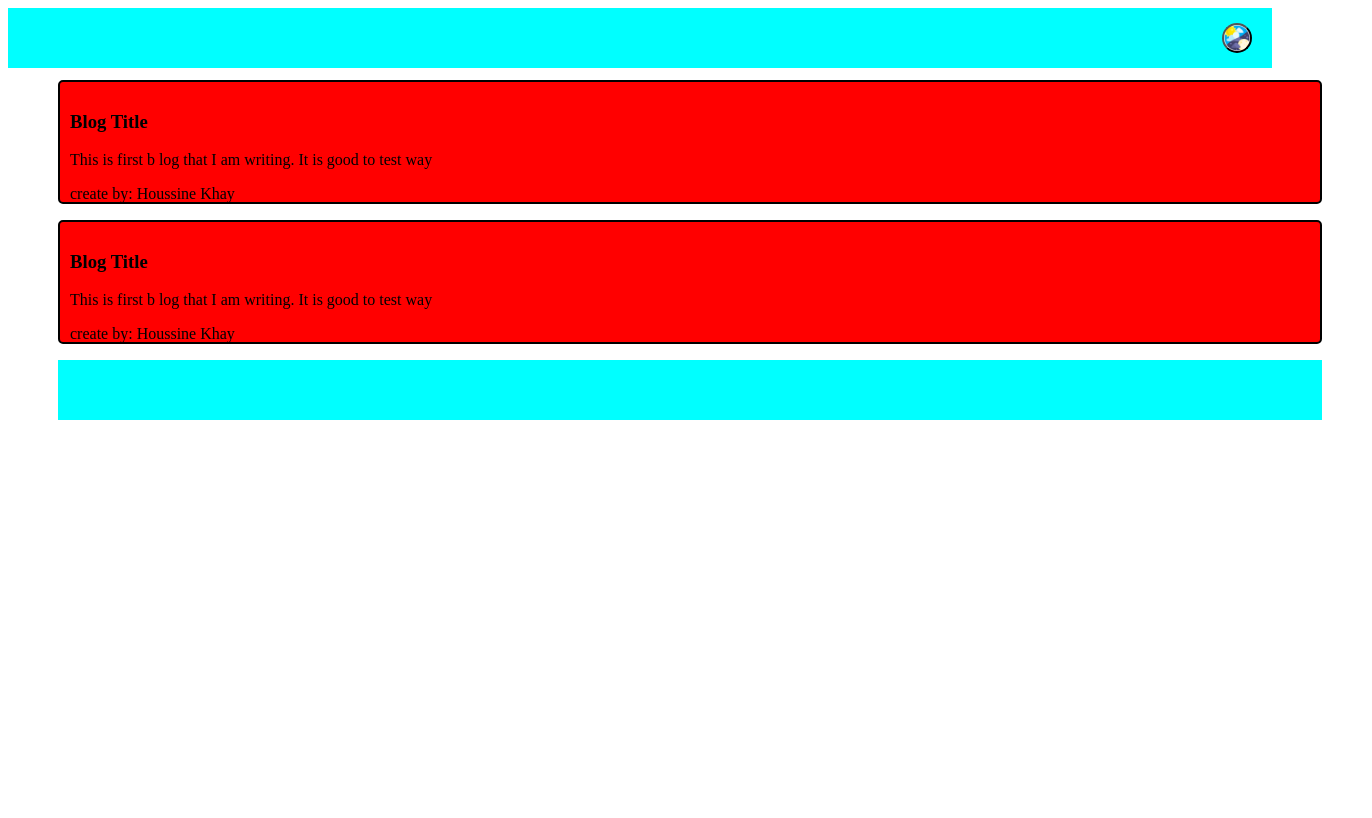
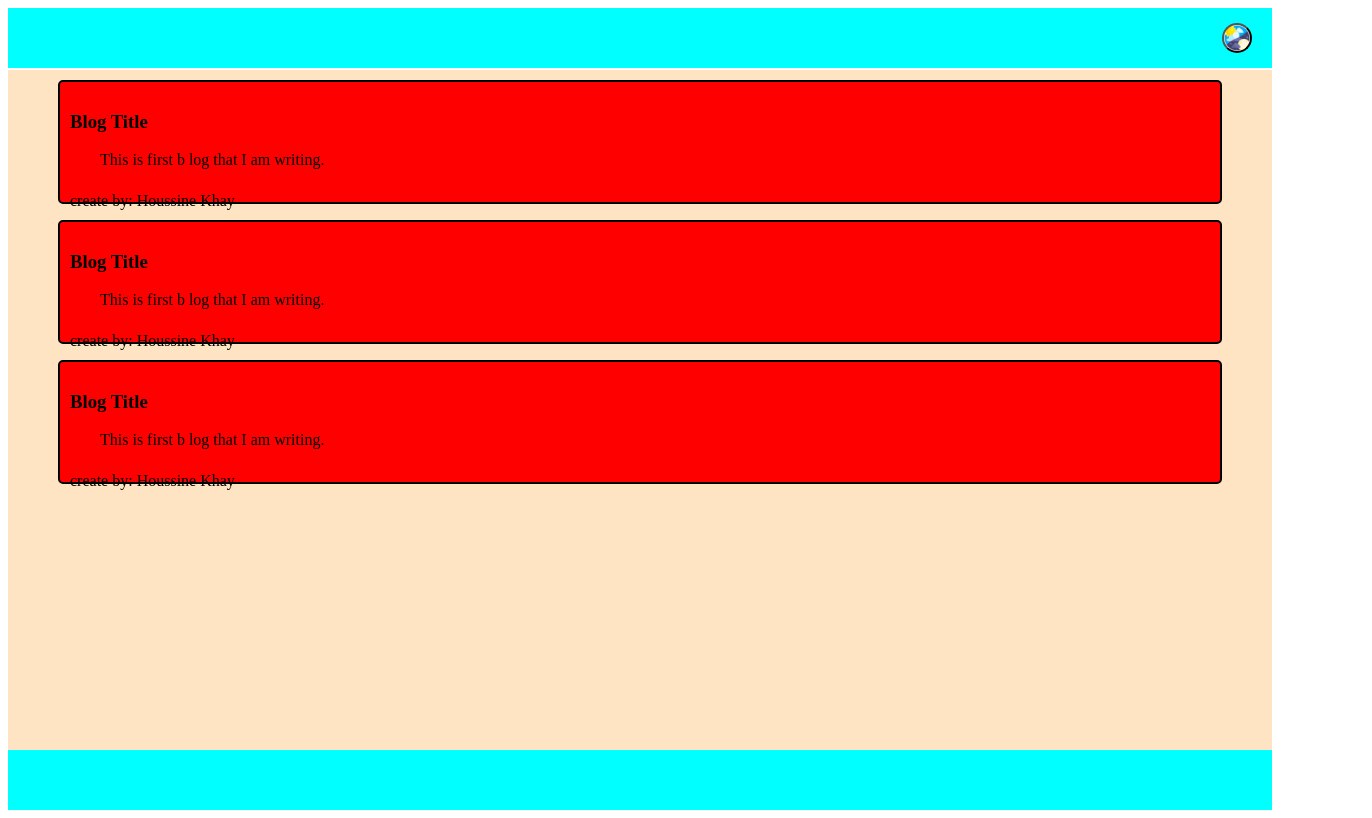
Before and after one commit to ekhay-hit/Blog, a plain HTML site: page blog.html in a window 1280 px wide. Shown: the whole page, 1372 px wide, since content can reach past the window. Drawn offline with Linux system fonts and the light colour scheme.

Commit message:
Worked on resolving issue with pushing blog to the blog html

```diff
--- a/assets/js/blog.js
+++ b/assets/js/blog.js
@@ -1,27 +1,28 @@
 
-const parent = document.querySelector("body");
+// const parent = document.querySelector("body");
 const section = document.querySelector(".section");
 const divContainer = document.querySelector(".div-container");
 
 
-for(let i=0; i<2;i++){
+for(let i=0; i<3;i++){
+
 const newDiv = document.createElement('div') ;
 newDiv.setAttribute("class", "div-element");
+divContainer.appendChild(newDiv);
+
 const title=document.createElement('h3');
 title.innerHTML="Blog Title";
 newDiv.appendChild(title);
 
 const content= document.createElement('p');
-// content.setAttribute("class", "blog-content");
-content.innerHTML="This is first b log that I am writing. It is good to test way";
+content.setAttribute("class", "blog-content");
+content.innerHTML="This is first b log that I am writing.";
 newDiv.appendChild(content);
 
 const author = document.createElement('span');
 author.innerHTML= "create by: Houssine Khay";
-// author.setAttribute("class", "blog-author");
+author.setAttribute("class", "blog-author");
 newDiv.appendChild(author);
-divContainer.appendChild(newDiv);
 
 
-document.body.appendChild(divContainer);
 }
--- a/blog.html
+++ b/blog.html
@@ -11,10 +11,11 @@
     <header>
         <button class="modeSwitcher"></button>
     </header>
-    <!-- <section class="section"> -->
+    <section class="section">
     <div class="div-container">
 
-      <!-- <div class="div-element" >
+<!--
+       <div class="div-element" >
       <h3 class="blog-Title">Blog title</h3>
       <p class="blog-content">This is first b log that I am writing. It is good to test
         this way always before even doing anything crazy however what This is first b log that I am writing. It is good to test
@@ -38,10 +39,10 @@
         this way always before even doing anything crazy however what can we do nothing
       </p>
       <span class="blog-author">Created by: EL houssine Khay</span>
-    </div> -->
+    </div>  -->
 
-     <!-- </div> -->
-    <!-- </section>    -->
+     </div>
+    </section>
     <script src="./assets/js/blog.js"></script>
     <footer></footer>
   </body>
```
